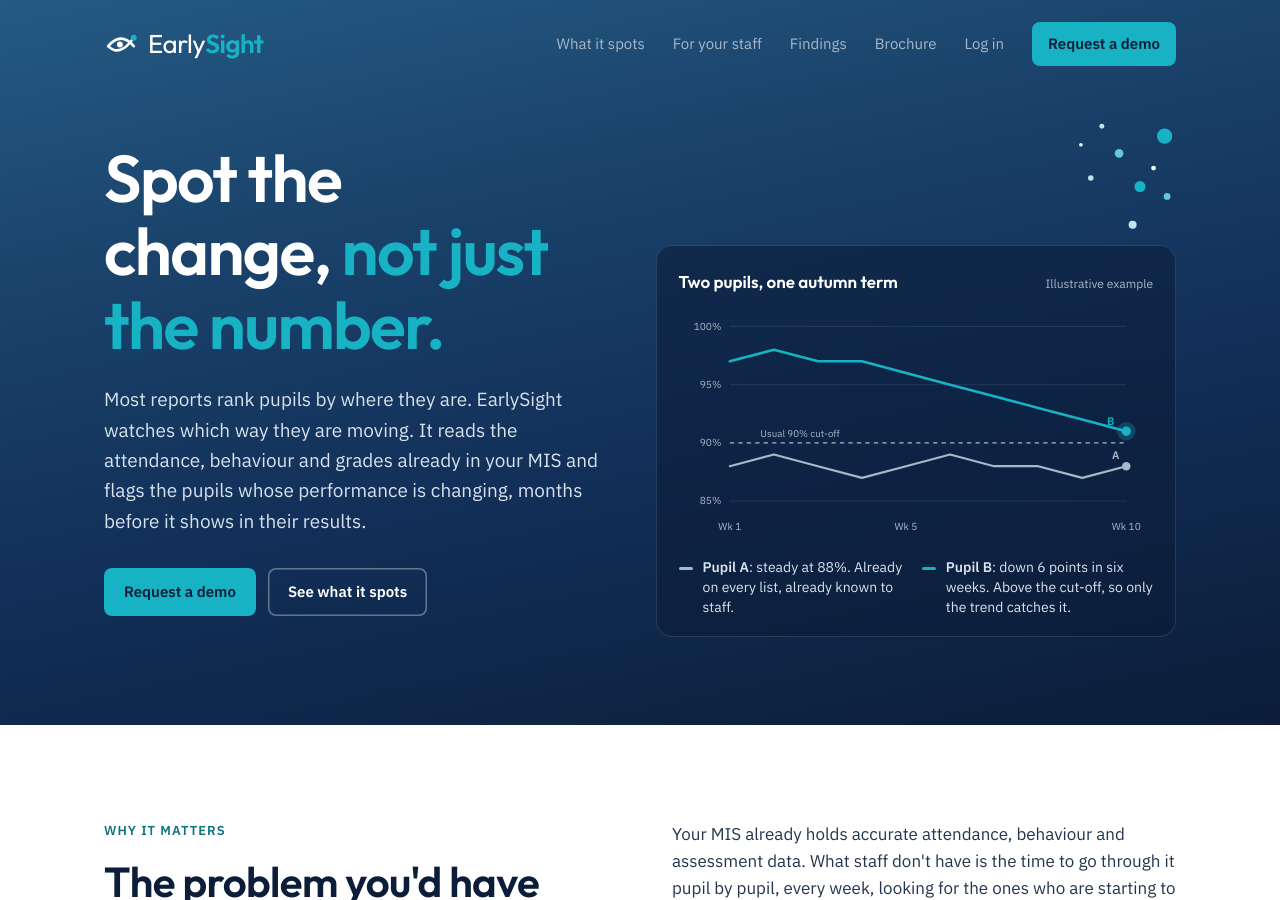
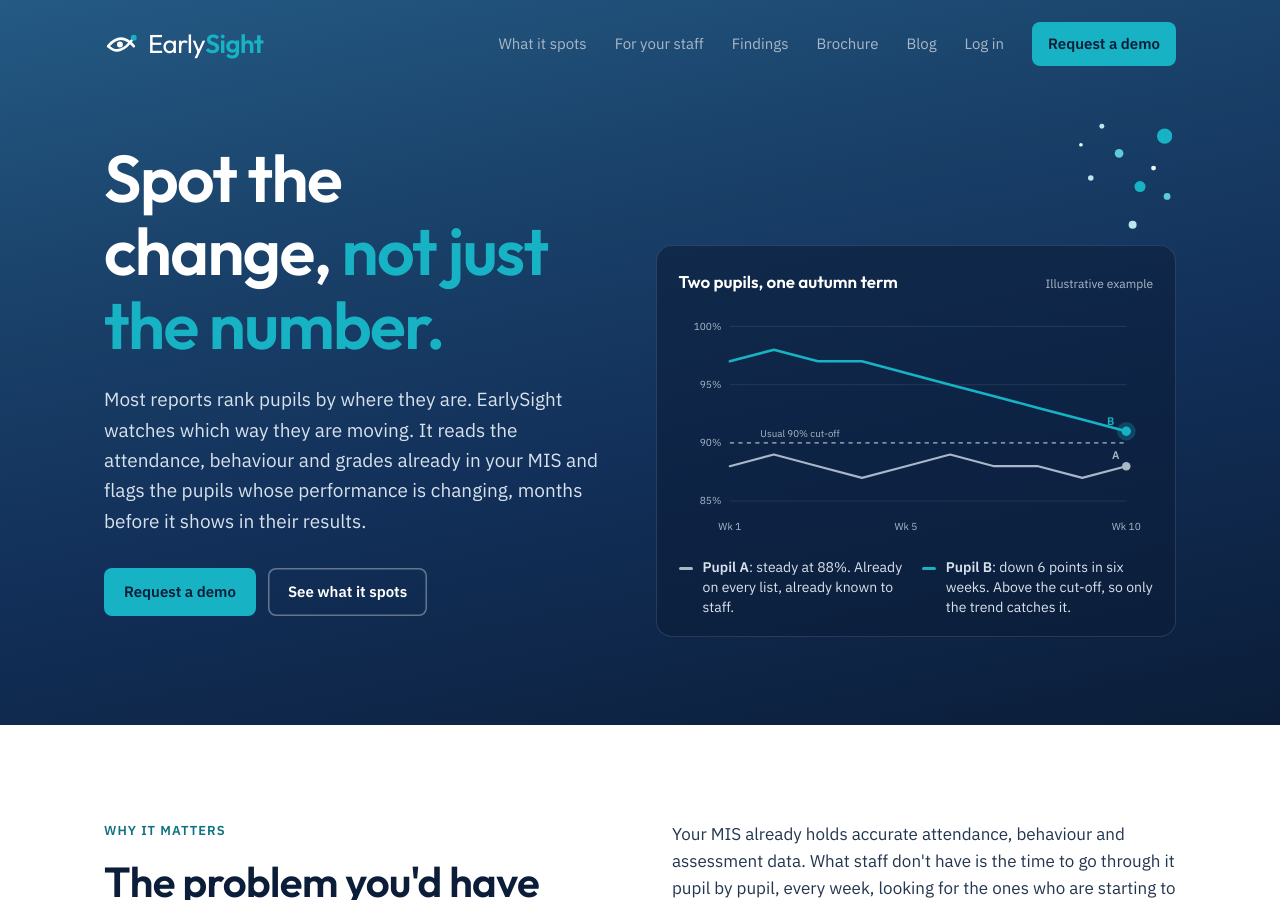
Before and after one commit to andysweeney/earlysight-website, a Jekyll site: the page index.html, which Jekyll copies as it is, in a window 1280 px wide and 900 px high. Built offline with Jekyll 4.4.1, drawn with Linux system fonts in a browser that asks for light colours.

Commit message:
Update index.html

```diff
--- a/index.html
+++ b/index.html
@@ -194,6 +194,7 @@
       <a href="#roles">For your staff</a>
       <a href="#findings">Findings</a>
       <a href="#brochure">Brochure</a>
+      <a href="/blog/">Blog</a>
       <a href="https://app.earlysight.co.uk">Log in</a>
       <a class="btn btn-teal" href="#demo">Request a demo</a>
     </nav>
@@ -472,6 +473,7 @@
     <p>© 2026 Early Sight Education Ltd. Registered in England and Wales, company number 17487881.</p>
     <div class="links">
       <a href="https://app.earlysight.co.uk">Log in</a>
+      <a href="/blog/">Blog</a>
       <a href="#brochure">Brochure</a>
       <a href="#demo">Contact</a>
     </div>
```
